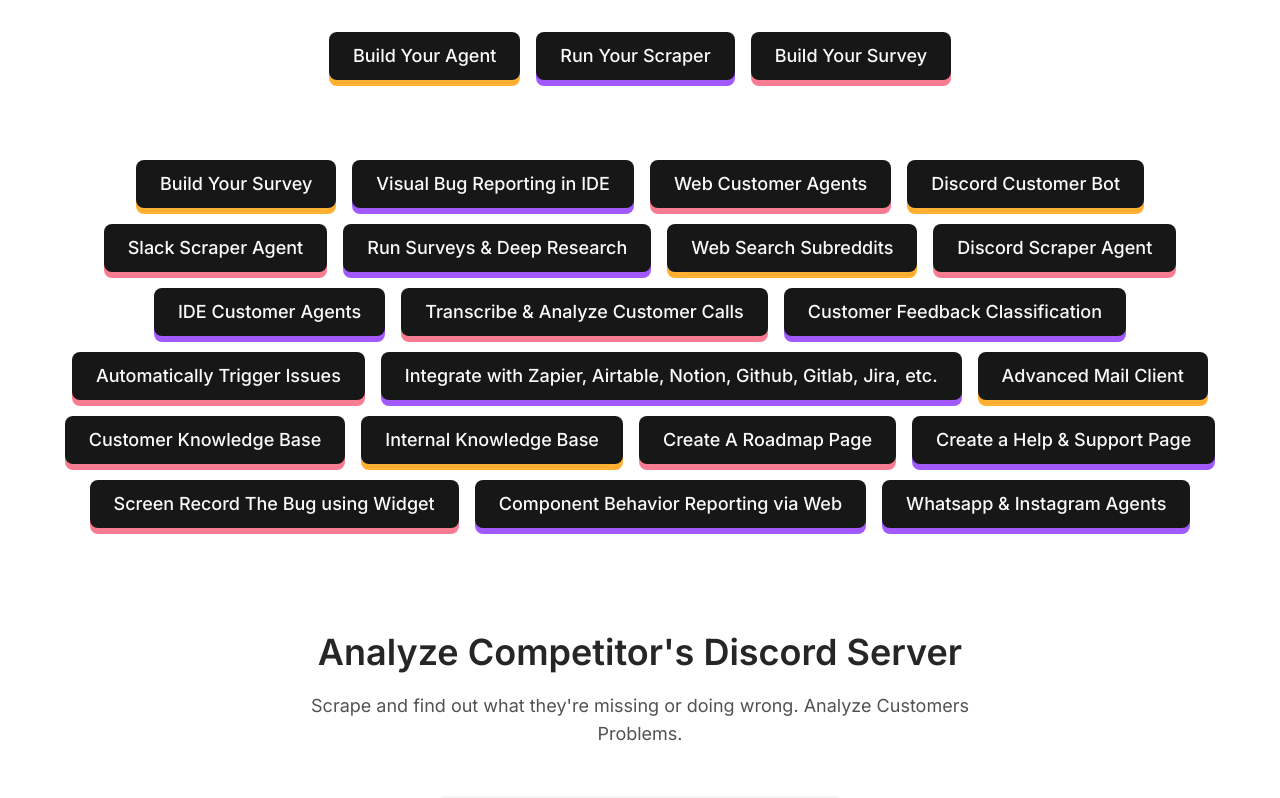
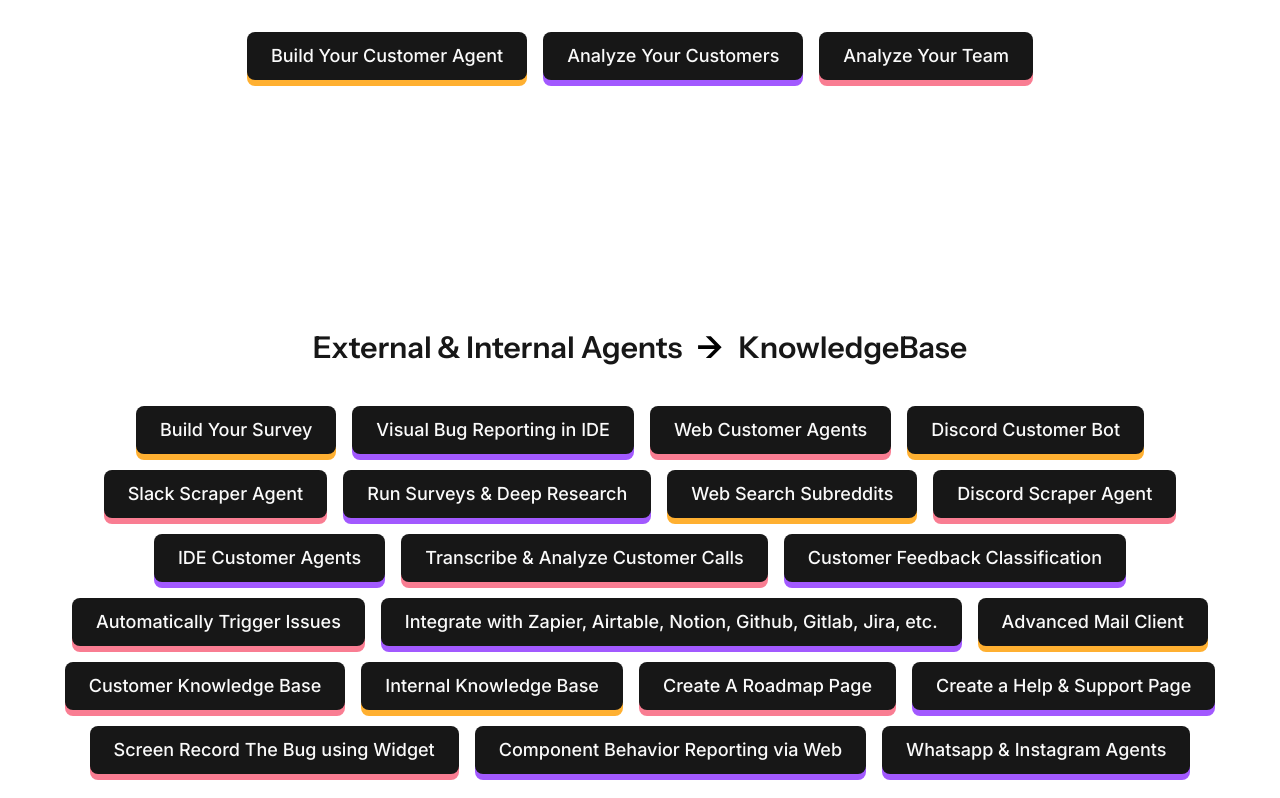
Before and after one commit to ColdranAI/web, a Next.js app: page / in a window 1280 px wide. Shown: the part 420-1218 px from the top of the page. Built offline with nearby package versions, Linux system fonts and the light colour scheme.

Commit message:
iterate frontend

```diff
--- a/src/app/(marketing)/page.tsx
+++ b/src/app/(marketing)/page.tsx
@@ -7,6 +7,7 @@ import { ChatToDashboard } from "@/components/chat-to-dashboard";
 import { SlackAnalyzer } from "@/components/slack-analyzer";
 import { FeedbackOrganizer } from "@/components/feedback-organizer";
 import { motion } from "framer-motion";
+import { ArrowRight } from "@/components/icons/arrow";
 
 
 export default function Home() {
@@ -30,13 +31,15 @@ export default function Home() {
           <span className="max-w-5xl font-semibold text-black">Mini Secret</span> we also provide short-term memory and long term memory for your customer support agents.
         </p>
         <div className="flex flex-col sm:flex-row items-center py-10 gap-4 justify-center">
-        <Button variant="default" size="lg">Build Your Agent</Button>
+        <Button variant="default" size="lg">Build Your Customer Agent</Button>
         <Button variant="blue" size="lg">
-          <a href="/demo">Run Your Scraper</a>
+          <a href="/demo">Analyze Your Customers</a>
         </Button>
-        <Button variant="red" size="lg">Build Your Survey</Button>
+        <Button variant="red" size="lg">Analyze Your Team</Button>
       </div>
-      <div className="flex flex-col sm:flex-row flex-wrap items-center py-10 gap-4 justify-center">
+      <div className="flex flex-col items-center justify-center min-h-screen my-10">
+      <h2 className="text-3xl font-semibold text-neutral-900 mb-6 flex justify-center flex-row items-center gap-4 font-instrument-sans">External & Internal Agents <ArrowRight className="w-6 h-6" /> KnowledgeBase</h2>
+      <div className="flex-col sm:flex-row flex-wrap hidden lg:flex items-center py-4 gap-4 justify-center">
         <Button variant="default" size="lg">Build Your Survey</Button>
         <Button variant="blue" size="lg">Visual Bug Reporting in IDE</Button>
         <Button variant="red" size="lg">Web Customer Agents</Button>
@@ -58,6 +61,8 @@ export default function Home() {
         <Button variant="red" size="lg">Screen Record The Bug using Widget</Button>
         <Button variant="blue" size="lg">Component Behavior Reporting via Web</Button>
         <Button variant="blue" size="lg">Whatsapp & Instagram Agents</Button>
+
+      </div>
 
       </div>
       {/* <p className="text-center text-sm text-muted-foreground">would love to buy coldrun.ai but it's costly. ps: this platform is work in progress</p> */}
--- a/src/app/layout.tsx
+++ b/src/app/layout.tsx
@@ -1,6 +1,6 @@
 import React from "react";
 import type { Metadata } from "next";
-import { Poppins, Inter } from "next/font/google";
+import { Poppins, Inter, Instrument_Sans } from "next/font/google";
 import "@/styles/globals.css";
 import { Analytics } from "@vercel/analytics/next"
 import { cn } from "@/lib/utils";
@@ -22,6 +22,12 @@ const fontPoppins = Poppins({
 const fontMono = Inter({
   subsets: ["latin"],
   variable: "--font-mono",
+  display: "swap",
+});
+
+const fontInstrumentSans = Instrument_Sans({
+  subsets: ["latin"],
+  variable: "--font-instrument-sans",
   display: "swap",
 });
 
@@ -48,6 +54,7 @@ export default function RootLayout({
           fontSans.variable,
           fontPoppins.variable,
           fontMono.variable,
+          fontInstrumentSans.variable,
         )}
       >
         <RootProviders>{children}</RootProviders>
--- /dev/null
+++ b/src/components/icons/arrow.tsx
@@ -0,0 +1,9 @@
+export const ArrowRight = ({ className }: { className?: string }) => {
+    return (
+      <div className={`group relative overflow-visible ${className}`}>
+        <svg viewBox="0 0 53 49" fill="none" xmlns="http://www.w3.org/2000/svg">
+            <path d="M0.199219 20.67H45.6292L40.5192 24.24L17.0692 0.790039H28.3392L52.2092 24.8L28.2692 48.81H17.0692L40.5192 25.36L45.6292 28.93H0.199219V20.67Z" fill="black"/>
+        </svg>
+      </div>
+    );
+  };
--- /dev/null
+++ b/src/components/logos/coldranlogo.tsx
@@ -0,0 +1,14 @@
+export const ColdranLogo = ({ className }: { className?: string }) => {
+    return (
+      <div className={`group relative overflow-visible w-10 h-10 ${className}`}>
+        <svg viewBox="0 0 260 260" fill="none" xmlns="http://www.w3.org/2000/svg">
+        <rect x="1.25" y="1.25" width="257.5" height="257.5" rx="50.75" fill="white"/>
+        <rect x="1.25" y="1.25" width="257.5" height="257.5" rx="50.75" stroke="#C3C3C3" strokeWidth="1.5"/>
+        <path fillRule="evenodd" clipRule="evenodd" d="M132.721 209.312C167.849 208.699 195.983 188.622 195.562 164.471L194.799 120.74L67.5905 122.96L68.3539 166.691C68.7754 190.843 97.5937 209.925 132.721 209.312Z" fill="black"/>
+        <path fillRule="evenodd" clipRule="evenodd" d="M65.0105 50.4692C82.5743 50.1626 97.1162 67.3126 97.4908 88.7748L98.1691 127.635L66.3671 128.191C48.8034 128.497 34.2614 111.347 33.8868 89.885C33.5122 68.4228 47.4467 50.7757 65.0105 50.4692Z" fill="#A259FF"/>
+        <path fillRule="evenodd" clipRule="evenodd" d="M191.966 50.4117C174.402 50.7183 160.459 67.8759 160.823 88.7343L161.483 126.502L193.285 125.947C210.848 125.64 224.791 108.483 224.427 87.6241C224.063 66.7657 209.53 50.1051 191.966 50.4117Z" fill="#FFB031"/>
+        <path fillRule="evenodd" clipRule="evenodd" d="M128.392 52.0884C145.956 51.7819 160.487 68.3154 160.848 89.0172L161.502 126.501L97.8984 127.611L97.2441 90.1274C96.8828 69.4256 110.828 52.395 128.392 52.0884Z" fill="#F97D92"/>
+  </svg>
+      </div>
+    );
+  };
--- a/src/styles/globals.css
+++ b/src/styles/globals.css
@@ -40,6 +40,7 @@
   --font-sans: var(--font-sans);
   --font-mono: var(--font-mono);
   --font-heading: var(--font-poppins);
+  --font-instrument-sans: var(--font-instrument-sans);
 }
 
 :root {
```
